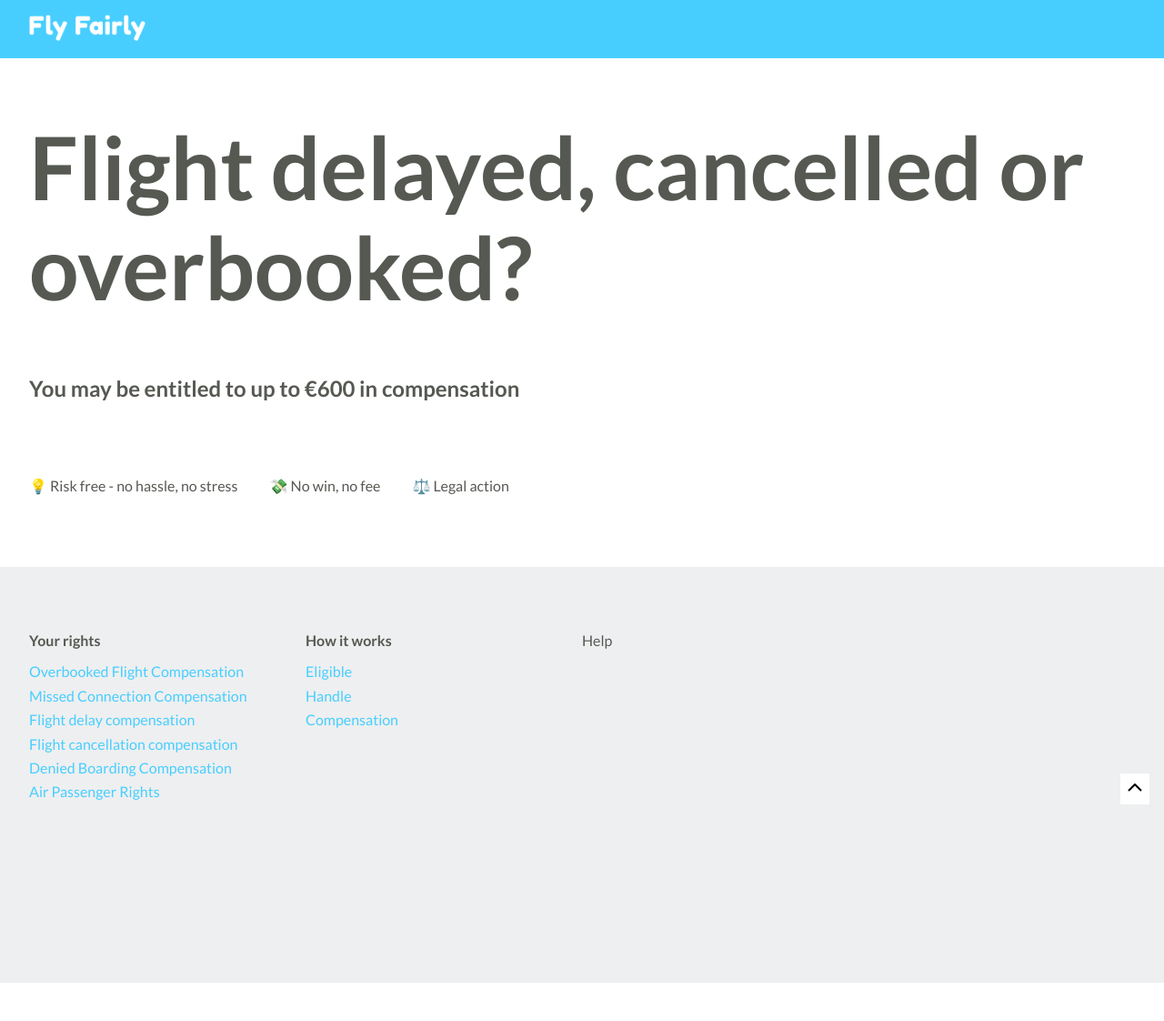
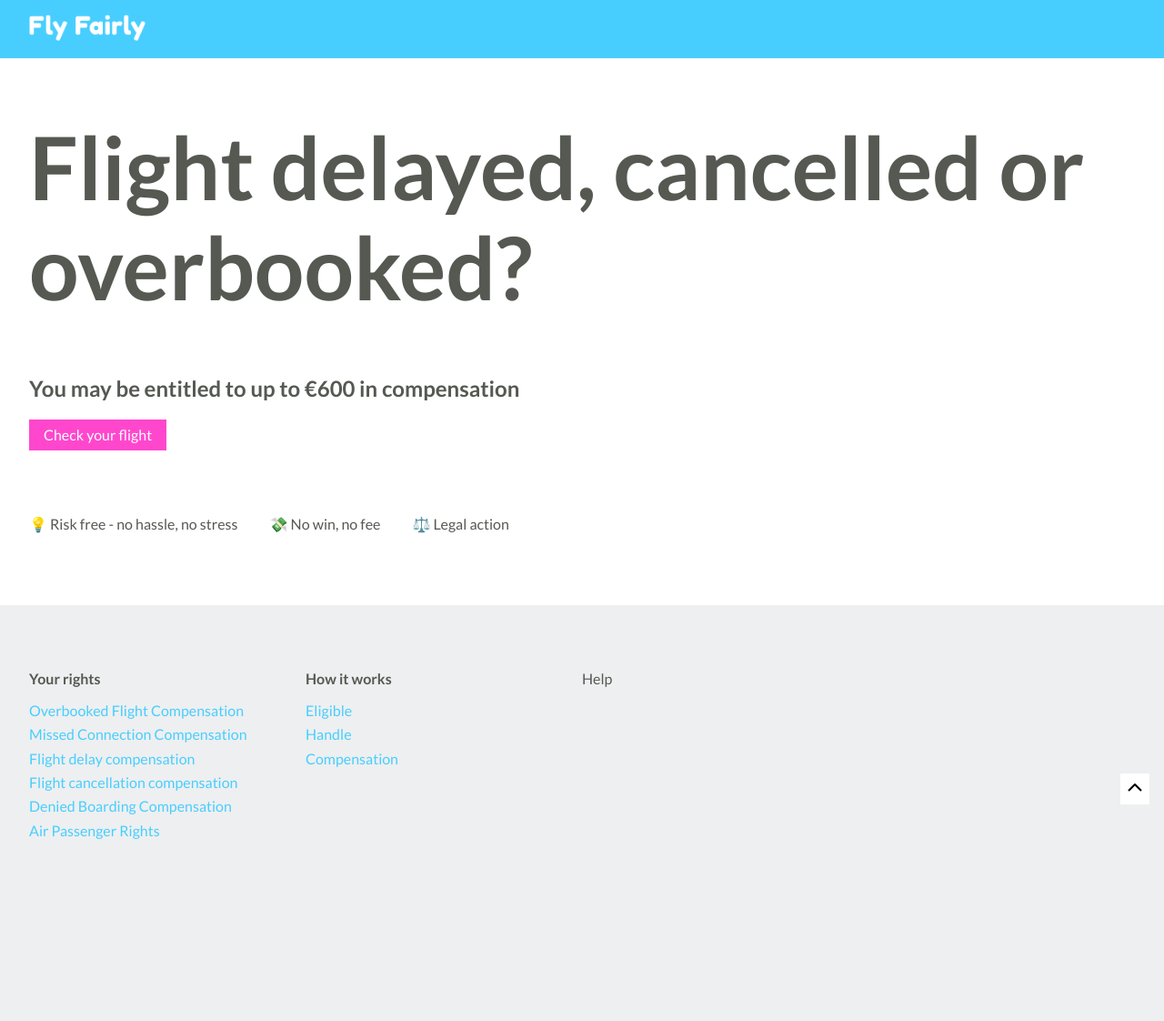
Before and after one commit to wearethoughtfox/flyfairly-website, a Jekyll site: the page built from index.html, in a window 1280 px wide. Shown: the whole page at 91% size. Built offline with Jekyll 4.4.1, drawn with Linux system fonts in a browser that asks for light colours; emoji names are drawn with the system emoji font; a script that is not in the unit is left out; before the commit the page ends 1080 px from its top, so only the background shows below that.

Commit message:
Add button back in

```diff
--- a/index.html
+++ b/index.html
@@ -7,6 +7,8 @@ layout: default
     <div class="center ph3 ph4-ns ph4-l pt5 pb3">
         <h1 class="f1 f-headline-l mt0">Flight delayed, cancelled or overbooked?</h1>
         <h2 class="f4 f3-l fw6">You may be entitled to up to €600 in compensation</h2>
+        <a class="f5 link dim ph3 pv2 mb2 dib white bg-secondary" href="https://app.flyfairly.com/">Check your
+            flight</a>
     </div>
 
     <ul class="list ph3 ph4-ns pv4">
```
